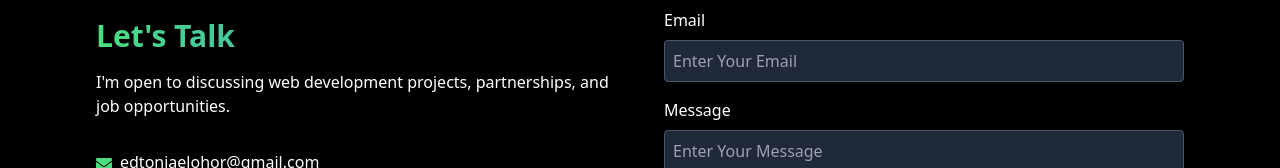
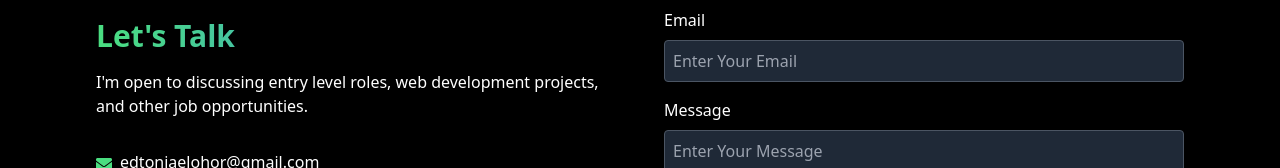
Before and after one commit to T0nia/t0nia-portfolio, a React (Vite) app: page / in a window 1280 px wide. Shown: the part 2890-3058 px from the top of the page. Built offline with nearby package versions, Linux system fonts and the light colour scheme.

Commit message:
modified contact page

```diff
--- a/src/components/Contact.jsx
+++ b/src/components/Contact.jsx
@@ -10,7 +10,7 @@ const Contact = () => {
           <div className="flex-1">
             <h3 className='text-3xl font-bold text-transparent bg-clip-text bg-gradient-to-r
             from-green-400 to-blue-500 mb-4'>Let's Talk</h3>
-            <p>I'm open to discussing web development projects, partnerships, and job opportunities.</p>
+            <p>I'm open to discussing entry level roles, web development projects, and other job opportunities.</p>
             <div className='mb-4 mt-8'>
                 <FaEnvelope className='inline-block text-green-400 mr-2'></FaEnvelope>
                 <a href="mailto:2youremail@example.com" className='hover:underline'>
```
